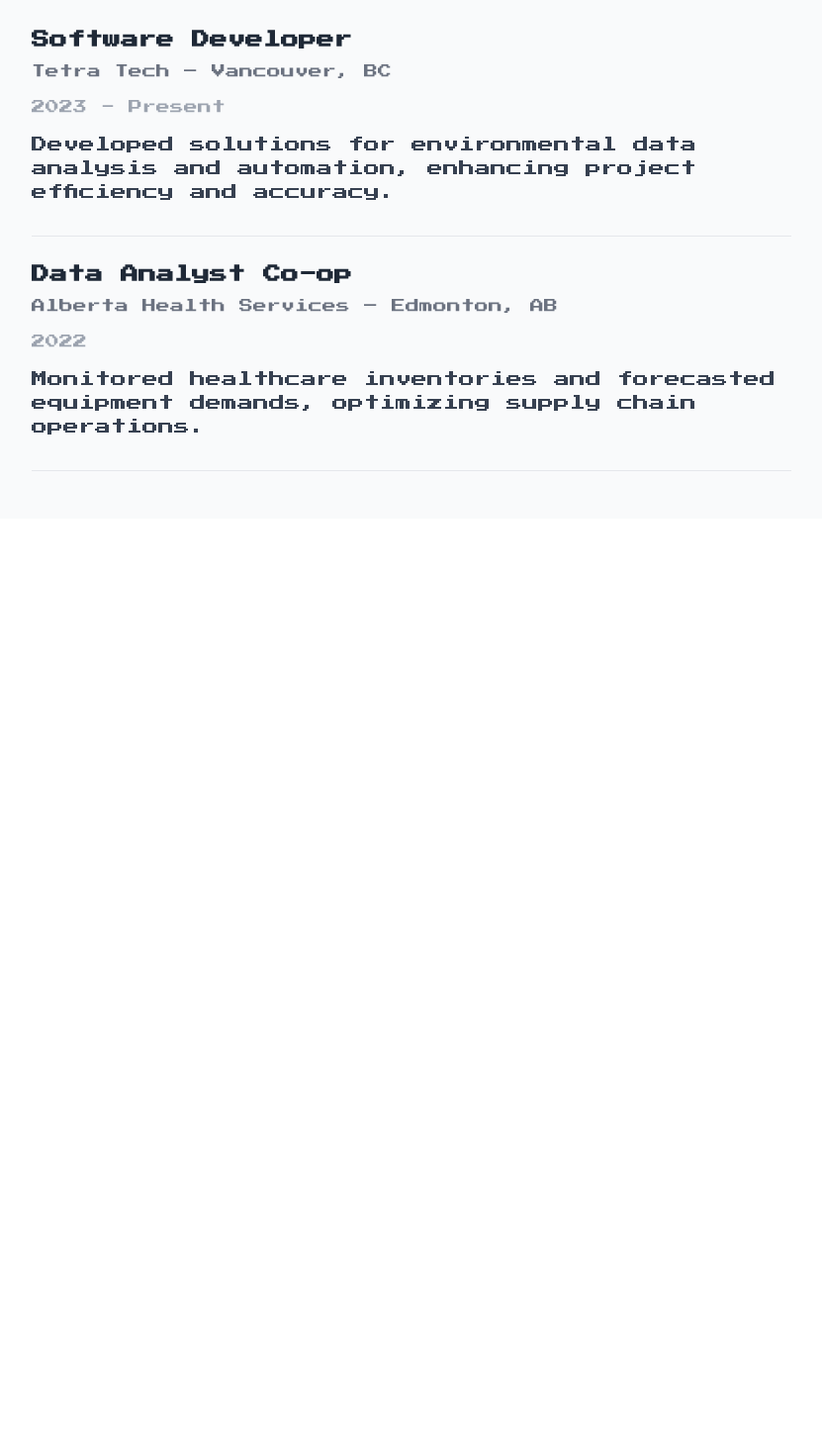
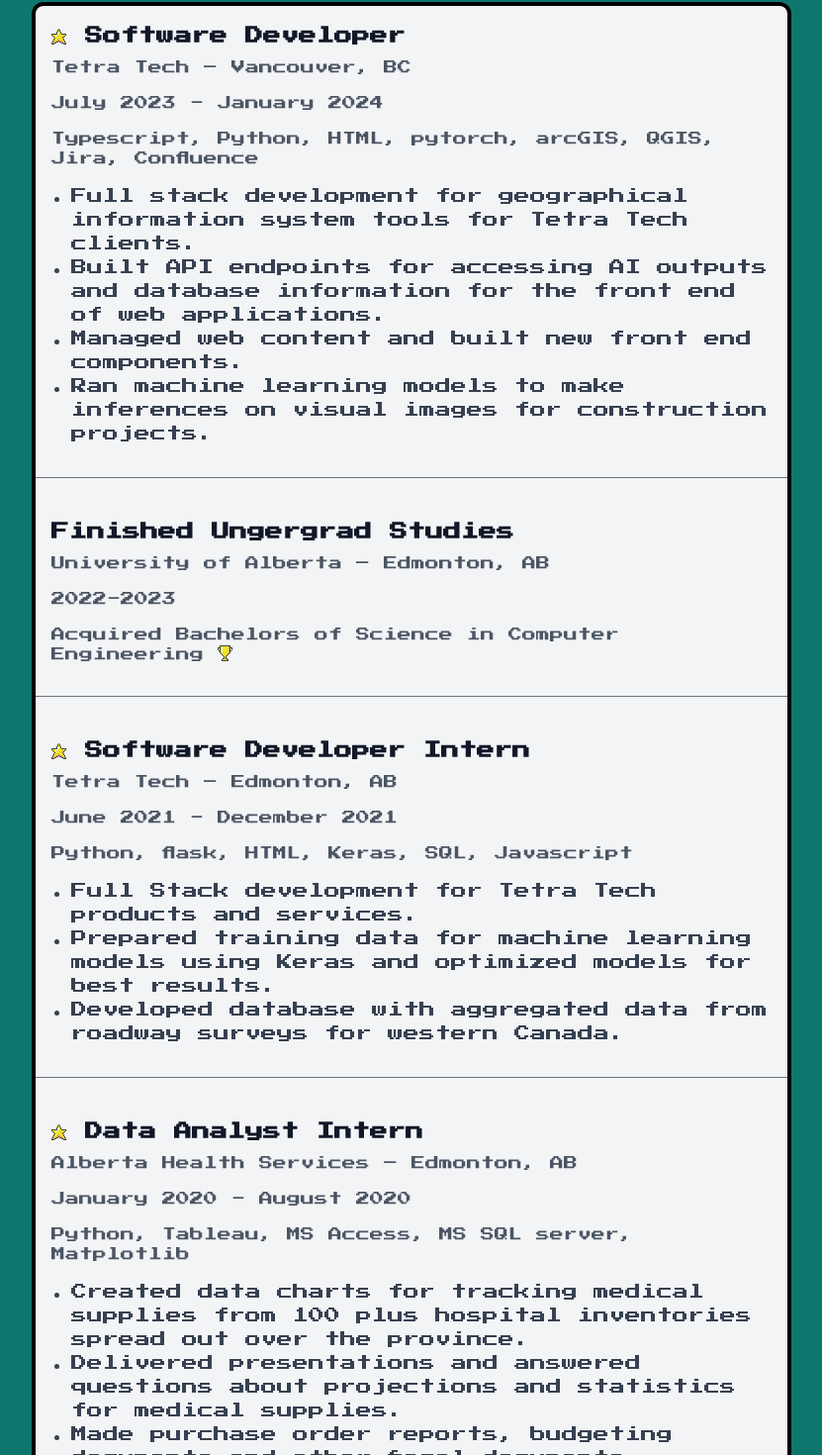
Before and after one commit to SiAryan/siaryan.github.io, a Next.js app: page / in a window 1280 px wide. Shown: the part 774-2244 px from the top of the page at 99% size, without its empty margins (224-1055 px from the left). Before the commit the page ends 1298 px from the top, so only its background shows below. Built offline with nearby package versions, Linux system fonts and the light colour scheme.

Commit message:
experience added

```diff
--- a/app/page.tsx
+++ b/app/page.tsx
@@ -7,8 +7,10 @@
   return (
   <>
     <Navbar />
-    <About/>
-    <Experience/>
+    <div className="pt-20">
+      <About/>
+      <Experience/>
+    </div>
   </>
 
   );
--- a/components/About.js
+++ b/components/About.js
@@ -1,10 +1,10 @@
 import React from 'react';
 
-const personal_portrain_pixelart = "./images/asingh_portrait_pic_pixelart.png"
+const personal_portrain_pixelart = "./images/asingh_portrait_pic_pixelart.png";
 
 export default function About() {
   return (
-    <section className="bg-white text-gray-800 py-24 px-4 md:px-8 bg-teal-600">
+    <section className="bg-teal-700 py-24 px-4 md:px-8 text-gray-900"> {/* Fixed background color here */}
       <div className="container mx-auto flex flex-col md:flex-row items-center justify-center space-y-6 md:space-y-0 mb-16">
         <h2 className="text-3xl font-bold mb-4">About Me</h2>
       </div>
@@ -14,19 +14,18 @@
           <img
             src={personal_portrain_pixelart}
             alt="Aryan Singh"
-            className="w-full h-full object-cover " // Add border classes here
+            className="w-full h-full object-cover" // Add border classes here
           />
         </div>
 
-
         {/* Right Section - Text */}
         <div className="nes-balloon from-left max-w-xl text-center md:text-left">
-          <p className="text-lg text-gray-600 mb-4">
+          <p className="text-lg text-gray-700 mb-4">
             Hello! I'm Aryan Singh, a professional software developer, nice to meet you!
           </p>
           <div className="space-y-6">
             <p>
-              I specialize in full stack development, systems design and automation pipelines. Please have a look at my experience and projects for to learn more about me!
+              I specialize in full stack development, systems design and automation pipelines. Please have a look at my experience and projects to learn more about me!
             </p>
           </div>
         </div>
--- a/components/Experience.js
+++ b/components/Experience.js
@@ -2,33 +2,86 @@
 
 const experiences = [
   {
-    role: "Software Developer",
+    role: (
+      <>
+        <i className="nes-icon is-small star"></i> Software Developer
+      </>
+    ),
     company: "Tetra Tech",
     location: "Vancouver, BC",
-    period: "2023 - Present",
-    description: "Developed solutions for environmental data analysis and automation, enhancing project efficiency and accuracy."
+    period: "July 2023 - January 2024",
+    technologies: "Typescript, Python, HTML, pytorch, arcGIS, QGIS, Jira, Confluence",
+    description: [
+      "Full stack development for geographical information system tools for Tetra Tech clients.",
+      "Built API endpoints for accessing AI outputs and database information for the front end of web applications.",
+      "Managed web content and built new front end components.",
+      "Ran machine learning models to make inferences on visual images for construction projects.",
+    ]
   },
   {
-    role: "Data Analyst Co-op",
+    role: "Finished Ungergrad Studies",
+    company: "University of Alberta",
+    location: "Edmonton, AB",
+    period: "2022-2023",
+    technologies: (
+      <>
+        Acquired Bachelors of Science in Computer Engineering <i className="nes-icon trophy is-small"></i>
+      </>
+    ),
+    description: []
+  },
+  {
+    role: (
+      <>
+        <i className="nes-icon is-small star"></i> Software Developer Intern
+      </>
+    ),
+    company: "Tetra Tech",
+    location: "Edmonton, AB",
+    period: "June 2021 - December 2021",
+    technologies: "Python, flask, HTML, Keras, SQL, Javascript",
+    description: [
+      "Full Stack development for Tetra Tech products and services.",
+      "Prepared training data for machine learning models using Keras and optimized models for best results.",
+      "Developed database with aggregated data from roadway surveys for western Canada.",
+    ]
+  },
+  {
+    role: (
+      <>
+        <i className="nes-icon is-small star"></i> Data Analyst Intern
+      </>
+    ),
     company: "Alberta Health Services",
     location: "Edmonton, AB",
-    period: "2022",
-    description: "Monitored healthcare inventories and forecasted equipment demands, optimizing supply chain operations."
+    period: "January 2020 - August 2020",
+    technologies: "Python, Tableau, MS Access, MS SQL server, Matplotlib",
+    description: [
+      "Created data charts for tracking medical supplies from 100 plus hospital inventories spread out over the province.",
+      "Delivered presentations and answered questions about projections and statistics for medical supplies.",
+      "Made purchase order reports, budgeting documents and other fiscal documents.",
+      "Made an excel report parsing application in python to update MS SQL server dataset automatically.",
+    ]
   },
   // Add more experiences as needed
 ];
 
 export default function Experience() {
   return (
-    <section className="py-12 px-4 md:px-8 bg-gray-50 text-gray-800">
+    <section className="py-12 px-4 md:px-8 bg-teal-700 text-gray-900">
       <h2 className="text-2xl font-semibold text-center mb-8">Experience</h2>
-      <div className="space-y-6 max-w-3xl mx-auto">
+      <div className="space-y-6 max-w-3xl mx-auto border-4 border-black rounded-xl bg-gray-100">
         {experiences.map((exp, index) => (
-          <div key={index} className="border-b border-gray-200 pb-4">
+          <div key={index} className="border-b border-gray-500 pb-4 px-4 py-4">
             <h3 className="text-lg font-bold">{exp.role}</h3>
-            <p className="text-sm text-gray-500">{exp.company} – {exp.location}</p>
-            <p className="text-sm text-gray-400">{exp.period}</p>
-            <p className="text-gray-700 mt-2">{exp.description}</p>
+            <p className="text-sm text-gray-600">{exp.company} – {exp.location}</p>
+            <p className="text-sm text-gray-600">{exp.period}</p>
+            <p className="text-sm text-gray-600">{exp.technologies}</p>
+            <ul className="list-disc pl-5 text-gray-700 mt-2">
+              {exp.description.map((item, idx) => (
+                <li key={idx}>{item}</li>
+              ))}
+            </ul>
           </div>
         ))}
       </div>
--- a/components/Navbar.js
+++ b/components/Navbar.js
@@ -7,11 +7,11 @@
   const [isOpen, setIsOpen] = useState(false);
 
   return (
-    <nav className="bg-gray-900 text-green-900 px-4 py-4 shadow-md">
+    <nav className="fixed top-0 left-0 w-full bg-gray-900 text-green-900 px-4 py-4 shadow-md z-50">
       <div className="container mx-auto flex items-center justify-between">
         <div className="flex items-center">
-            <i className="nes-jp-logo mr-2 mb-2"></i>
-            <Link href="/" className="text-green-600">Aryan Singh</Link>
+          <i className="nes-jp-logo mr-2 mb-2"></i>
+          <Link href="/" className="text-green-600">Aryan Singh</Link>
         </div>
 
         {/* Desktop Menu */}
```
